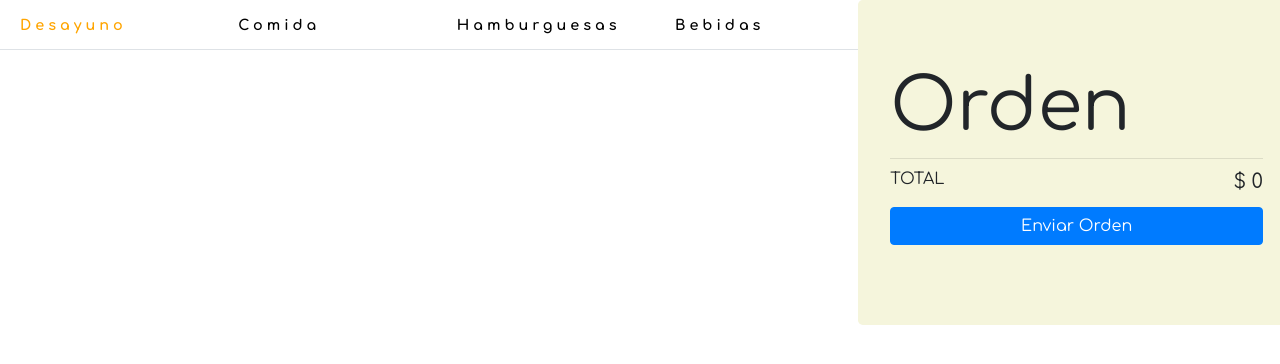
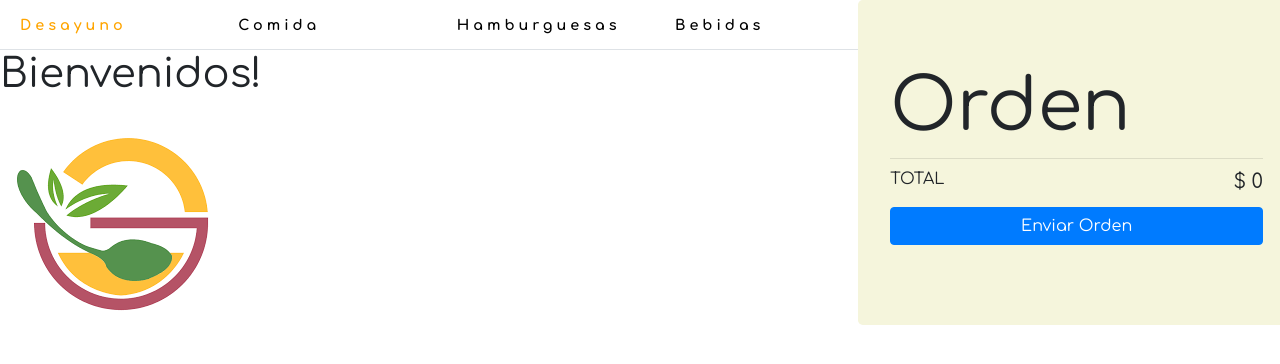
Before and after one commit to Behtsa/restaurant-menu, a React (Create React App) app: page / in a window 1280 px wide. Shown: the top 364 px of the page. Built offline with nearby package versions, Linux system fonts and the light colour scheme.

Commit message:
added Welcom component

```diff
--- a/package.json
+++ b/package.json
@@ -2,6 +2,7 @@
   "name": "restaurant-menu",
   "version": "0.1.0",
   "private": true,
+  "homepage": "https://behtsa.github.io/restaurant-menu/",
   "dependencies": {
     "bootstrap": "^4.0.0",
     "react": "^16.3.1",
@@ -11,12 +12,15 @@
     "reactstrap": "^5.0.0-beta.3"
   },
   "scripts": {
+    "predeploy": "npm run build",
+    "deploy": "gh-pages -d build",
     "start": "react-scripts start",
     "build": "react-scripts build",
     "test": "react-scripts test --env=jsdom",
     "eject": "react-scripts eject"
   },
   "devDependencies": {
+    "gh-pages": "^1.1.0",
     "react-router-dom": "^4.2.2"
   }
 }
--- a/src/components/Menu.js
+++ b/src/components/Menu.js
@@ -2,6 +2,7 @@ import React, { Component } from 'react';
 import { TabContent, TabPane, Nav, NavItem, NavLink, Card, Button, CardTitle, CardText, Row, Col } from 'reactstrap';
 import classnames from 'classnames';
 import Dishes from './Dishes.js'
+import Welcome from './Welcome'
 import '../Menu.css';
 import { Route, Switch, Link } from 'react-router-dom';
 /*
@@ -37,6 +38,7 @@ export default class Menu extends Component {
         </Nav>
 
         <Switch>
+          <Route exact path='/' component = {Welcome} />
           <Route exact path='/breakfast' render = {() => {
             return <Dishes order={this.props.order} upDateOrder={this.props.upDateOrder} food = {this.breakfast} />
           }} />
--- /dev/null
+++ b/src/components/Welcome.jsx
@@ -0,0 +1,13 @@
+import React, { Component } from 'react';
+import logo from '../logo.png';
+
+
+const Welcome = () => {
+	return (
+		<div>
+		<h1>Bienvenidos!</h1>
+		<img src={logo}alt="logo" />
+		</div>)
+}
+
+export default Welcome;
```
Also changed, not shown: src/logo.png (added), 1 other file (tests, documents, lock files or other folders).
